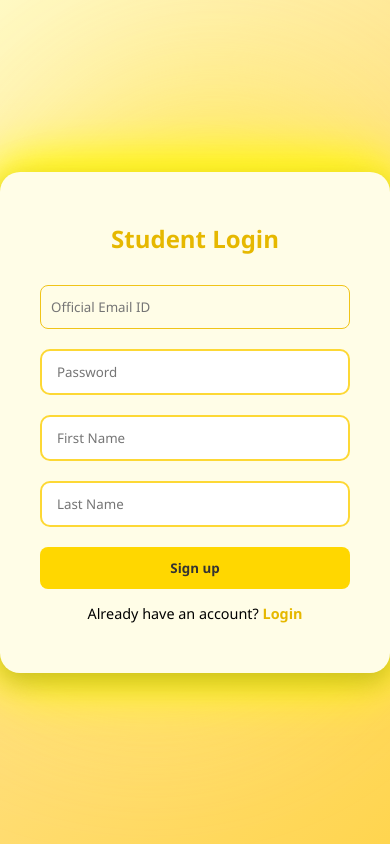
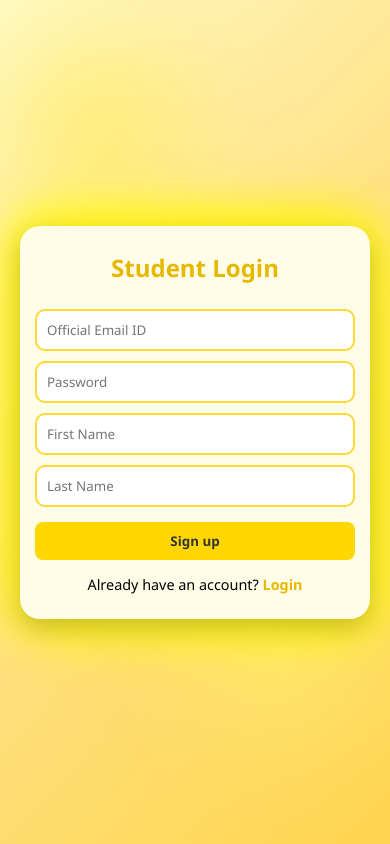
Before and after one commit to Divesh0312/Suvidha-Internship-Web, a plain HTML site: page stu_signup.html in a window 390 px wide. Drawn offline with Linux system fonts and the light colour scheme.

Commit message:
Updated stu_signup.css

```diff
--- a/stu_signup.css
+++ b/stu_signup.css
@@ -8,35 +8,31 @@
 
 body {
   background: linear-gradient(135deg, #fff9c4, #ffe082, #ffd54f);
-      height: 100vh;
+  min-height: 100vh;
   margin: 0;
   font-family: 'Segoe UI', sans-serif;
   display: flex;
   justify-content: center;
   align-items: center;
-      overflow: hidden;
+  padding: 20px;
 }
-
 
 /* Login Box */
 .login-container {
   position: relative; /* needed to layer above blobs */
   z-index: 2; /* ensures it's above the blob elements */
-
   background-color: #fffde7;
-      padding: 50px 40px;
+  padding: 40px 30px;
   border-radius: 20px;
-      width: 450px;
+  width: 100%;
+  max-width: 450px;
   text-align: center;
-
   animation: slideFade 1s ease-out, pulse-glow 2s infinite ease-in-out;
-
   box-shadow:
     0 10px 25px rgba(0, 0, 0, 0.2),
     0 0 25px #ffd700,
     0 0 50px #fff700,
     0 0 75px #fff700;
-
   opacity: 0;
   transform: translateY(30px);
   animation-fill-mode: forwards;
@@ -67,8 +63,6 @@
   }
 }
 
-
-
 @keyframes slideFade {
   to {
     opacity: 1;
@@ -79,12 +73,17 @@
 .login-container h2 {
   margin-bottom: 20px;
   color: #e6b800;
+  font-size: clamp(1.5rem, 5vw, 2rem);
+}
+
+.form-group {
+  margin-bottom: 15px;
 }
 
 form input {
   width: 100%;
   padding: 12px 10px;
-    margin: 10px 0;
+  margin: 5px 0;
   border: 1px solid #f0c419;
   border-radius: 8px;
   background-color: #fffde7;
@@ -117,11 +116,13 @@
   text-decoration: none;
   font-weight: bold;
 }
+
 .login-container input[type="text"],
-  .login-container input[type="password"] {
+.login-container input[type="password"],
+.login-container input[type="email"] {
   width: 100%;
   padding: 12px 15px;
-    margin: 10px 0;
+  margin: 5px 0;
   border: 2px solid #fdd835;
   border-radius: 10px;
   outline: none;
@@ -132,15 +133,18 @@
 
 /* ✨ Glowing effect on focus */
 .login-container input[type="text"]:focus,
-  .login-container input[type="password"]:focus {
+.login-container input[type="password"]:focus,
+.login-container input[type="email"]:focus {
   border-color: #ffeb3b;
   box-shadow: 0 0 10px #ffee58, 0 0 20px #fff176;
 }
+
 .login-container button:active {
   transform: scale(0.95);
   box-shadow: 0 0 10px #ffee58, 0 0 25px #fff176;
   transition: transform 0.1s ease;
 }
+
 @keyframes success-glow {
   0% {
     box-shadow: 0 0 10px #ffee58, 0 0 20px #fff176;
@@ -154,8 +158,9 @@
     transform: scale(1);
   }
 }
+
 .blob {
-      position: absolute;
+  position: fixed;
   border-radius: 50%;
   opacity: 0.6;
   filter: blur(80px);
@@ -164,16 +169,20 @@
 }
 
 .blob1 {
-      width: 350px;
-      height: 350px;
+  width: 40vw;
+  height: 40vw;
+  max-width: 350px;
+  max-height: 350px;
   background: #ffeb3b;
   top: 15%;
   left: 10%;
 }
 
 .blob2 {
-      width: 400px;
-      height: 400px;
+  width: 45vw;
+  height: 45vw;
+  max-width: 400px;
+  max-height: 400px;
   background: #fff176;
   bottom: 15%;
   right: 10%;
@@ -190,3 +199,51 @@
     transform: translateY(0);
   }
 }
+
+/* Media Queries for Responsiveness */
+@media screen and (max-width: 768px) {
+  .login-container {
+    padding: 30px 20px;
+  }
+
+  .blob1 {
+    top: 10%;
+    left: 5%;
+  }
+
+  .blob2 {
+    bottom: 10%;
+    right: 5%;
+  }
+}
+
+@media screen and (max-width: 480px) {
+  .login-container {
+    padding: 25px 15px;
+  }
+
+  form input,
+  .login-container input[type="text"],
+  .login-container input[type="password"],
+  .login-container input[type="email"] {
+    padding: 10px;
+  }
+
+  form button {
+    padding: 10px;
+  }
+
+  .blob {
+    filter: blur(60px);
+  }
+}
+
+@media screen and (max-height: 600px) {
+  body {
+    padding: 10px;
+  }
+
+  .login-container {
+    padding: 20px 15px;
+  }
+}
```
Lines whose indentation alone changed are shown as unchanged.
